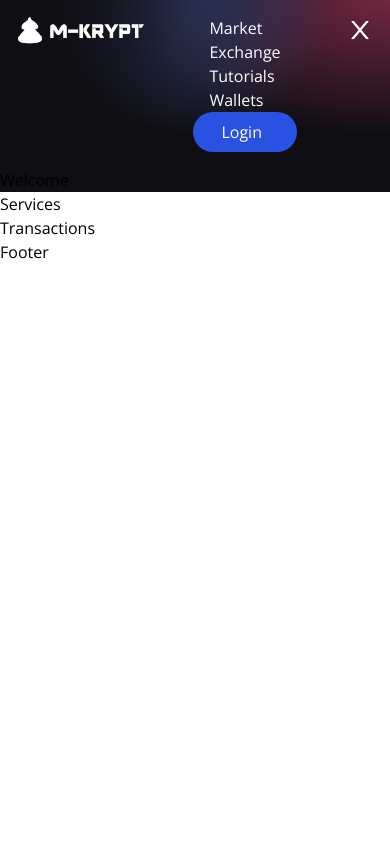
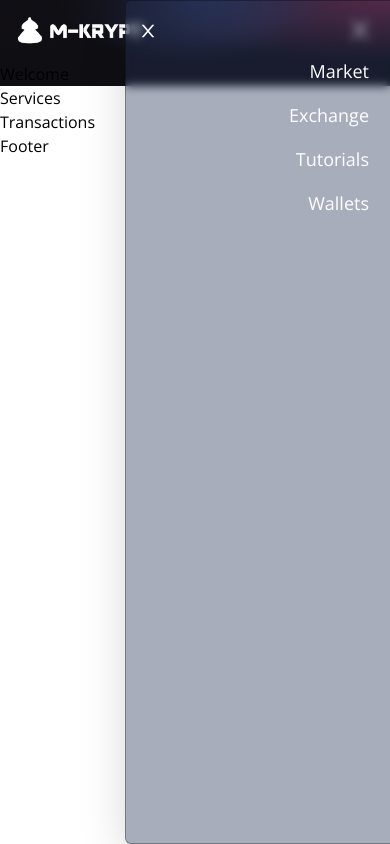
Before and after one commit to Samitti/Web-3.0-Blockchain-App-Client, a React (Vite) app: page / in a window 390 px wide. Both pictures are taken after a click on the icon 360 px from the left and 30 px from the top of the page. Built offline with nearby package versions, Linux system fonts and the light colour scheme.

Commit message:
add mobile toggle menu

```diff
--- a/src/components/Navbar.jsx
+++ b/src/components/Navbar.jsx
@@ -20,7 +20,7 @@
             <div className="md:flex-[0.5] flex-initial justify-center items-center">
                 <img src={logo} alt="logo" className="w-32 cursor-pointer" />
             </div>
-            <ul className="text-white md:flex hiddent list-none flex-row justify-between items-center flex-initial">
+            <ul className="text-white md:flex hidden list-none flex-row justify-between items-center flex-initial">
                 {["Market", "Exchange", "Tutorials", "Wallets"].map((item, index) => (
                 <NavbarItem key={item + index} title={item} />
                 ))}
@@ -33,6 +33,20 @@
                     ? <AiOutlineClose fontSize={28} className="text-white md:hidden cursor-pointer" onClick={() => setToggleMenu(false)} />
                     : <HiMenuAlt4 fontSize={28} className="text-white md:hidden cursor-pointer" onClick={() => setToggleMenu(true)} />
                 }
+                {toggleMenu && (
+                    <ul
+                        className="z-10 fixed top-0 -right-2 p-3 w-[70vw] h-screen shadow-2xl md:hidden list-none
+                            flex flex-col justify-start items-end rounded-md blue-glassmorphism text-white animate-slide-in
+                        "
+                    >
+                        <li className="text-xl w-full my-2" >
+                            <AiOutlineClose onClick={() => setToggleMenu(false)} />
+                        </li>
+                        {["Market", "Exchange", "Tutorials", "Wallets"].map((item, index) => (
+                            <NavbarItem key={item + index} title={item} classProps="my-2 text-lg" />
+                        ))}
+                    </ul>
+                )}
             </div>
         </nav>
     )
```
